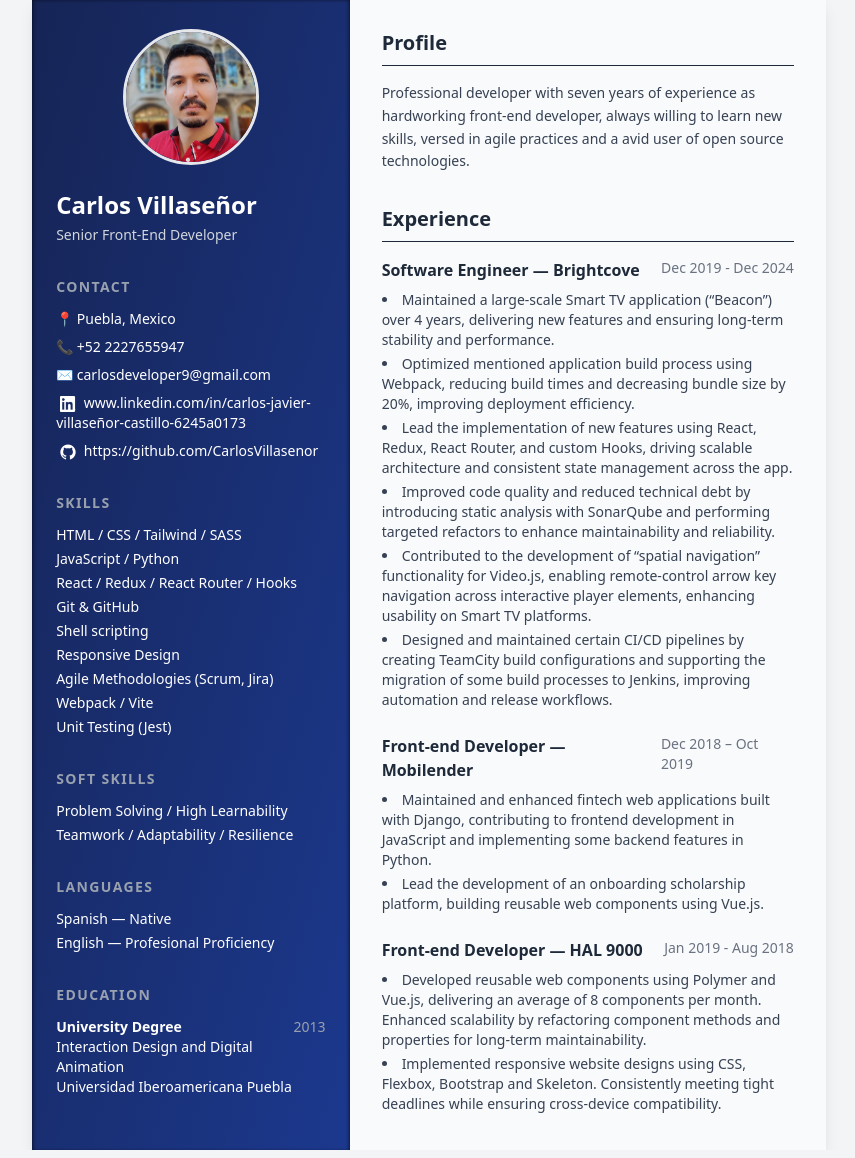
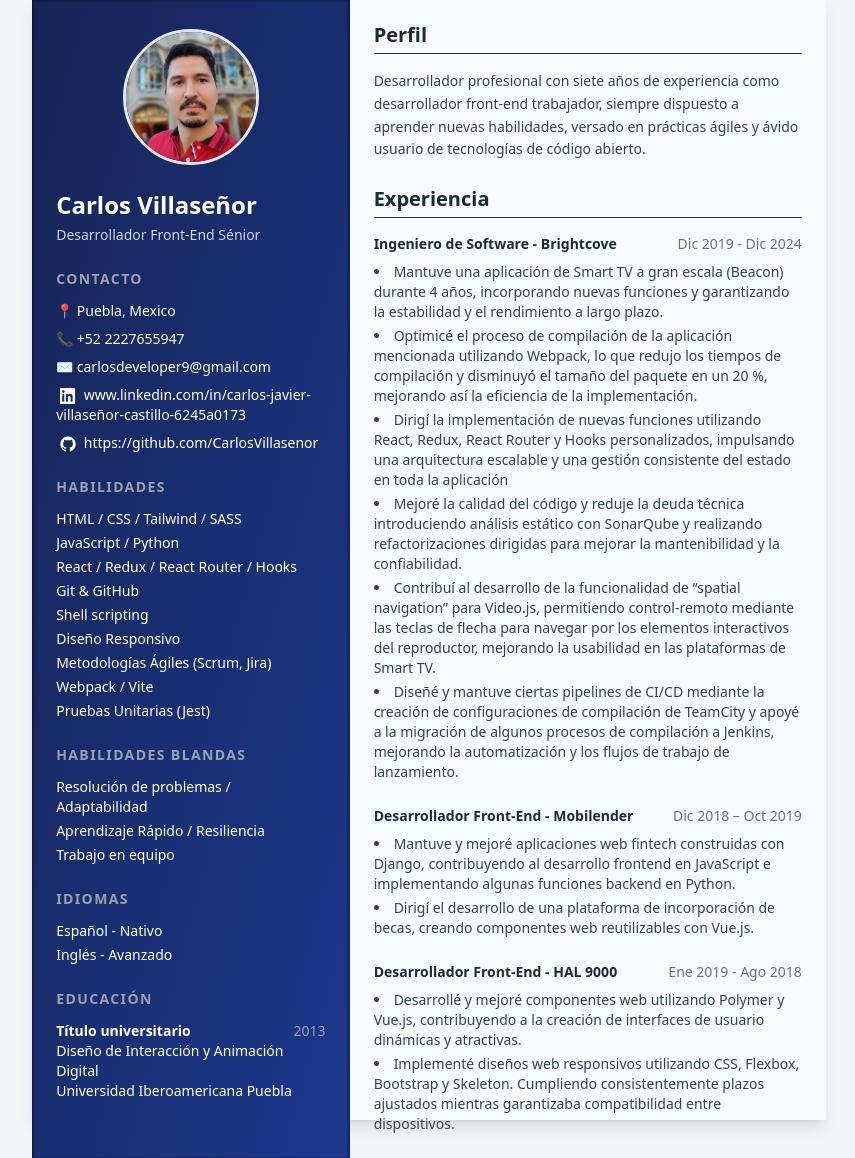
Before and after one commit to CarlosVillasenor/curriculum-vitae-tailwind-project, a website: page index.html in a window 1280 px wide. Shown: the part 3-1161 px from the top of the page, without its empty margins (211-1066 px from the left). Drawn offline with nearby package versions, Linux system fonts and the light colour scheme; files that its build step writes are made by us from their sources.

Commit message:
feat: add spanish version of cv

```diff
--- a/index.html
+++ b/index.html
@@ -17,7 +17,7 @@
 </head>
 
 <body class="bg-gray-100 text-gray-800 font-sans">
-  <div class="max-w-4xl mx-auto bg-gray-50 shadow-lg grid grid-cols-10 w-[210mm] h-[305mm]">
+  <div class="max-w-4xl mx-auto bg-gray-50 shadow-lg grid grid-cols-10 w-[210mm] h-[297mm]">
 
     <!-- LEFT SIDEBAR -->
     <aside class="col-span-4 text-white p-6 shadow-inner shadow-gray-950 bg-gradient-to-br from-blue-950 to-blue-900">
@@ -25,12 +25,12 @@
       <img src="src/img/profile.png" alt="Profile Picture"
         class="w-34 h-34 rounded-full object-cover mt-2 border-gray-200 border-3 mb-6 mx-auto" />
       <h1 class="text-2xl font-bold">Carlos Villaseñor</h1>
-      <p class="text-sm text-gray-300 mt-1">Senior Front-End Developer</p>
+      <p class="text-sm text-gray-300 mt-1">Desarrollador Front-End Sénior</p>
 
       <!-- Contact -->
-      <section class="mt-8">
+      <section class="mt-6">
         <h2 class="text-sm font-semibold tracking-widest text-gray-400 uppercase">
-          Contact
+          Contacto
         </h2>
         <ul class="mt-3 space-y-2 text-sm">
           <li>📍 Puebla, Mexico</li>
@@ -48,47 +48,52 @@
       </section>
 
       <!-- Skills -->
-      <section class="mt-8">
-        <h2 class="text-sm font-semibold tracking-widest text-gray-400 uppercase">Skills</h2>
+      <section class="mt-6">
+        <h2 class="text-sm font-semibold tracking-widest text-gray-400 uppercase">Habilidades</h2>
         <ul class="mt-3 space-y-1 text-sm">
           <li>HTML / CSS / Tailwind / SASS</li>
           <li>JavaScript / Python</li>
           <li>React / Redux / React Router / Hooks</li>
           <li>Git & GitHub</li>
           <li>Shell scripting</li>
-          <li>Responsive Design</li>
-          <li>Agile Methodologies (Scrum, Jira)</li>
+          <li>Diseño Responsivo</li>
+          <li>Metodologías Ágiles (Scrum, Jira)</li>
           <li>Webpack / Vite</li>
-          <li>Unit Testing (Jest)</li>
+          <li>Pruebas Unitarias (Jest)</li>
           <!-- <li>ES 5/6</li> -->
         </ul>
       </section>
 
       <!--Soft Skills-->
-      <section class="mt-8">
-        <h2 class="text-sm font-semibold tracking-widest text-gray-400 uppercase">Soft Skills</h2>
+      <section class="mt-6">
+        <h2 class="text-sm font-semibold tracking-widest text-gray-400 uppercase">
+          Habilidades blandas
+        </h2>
         <ul class="mt-3 space-y-1 text-sm">
-          <li>Problem Solving / High Learnability </li>
-          <li>Teamwork / Adaptability / Resilience</li>
+          <li>Resolución de problemas / Adaptabilidad </li>
+          <li>Aprendizaje Rápido / Resiliencia</li>
+          <li>Trabajo en equipo</li>
         </ul>
       </section>
 
       <!-- Languages -->
-      <section class="mt-8">
-        <h2 class="text-sm font-semibold tracking-widest text-gray-400 uppercase">Languages</h2>
+      <section class="mt-6">
+        <h2 class="text-sm font-semibold tracking-widest text-gray-400 uppercase">
+          Idiomas
+        </h2>
         <ul class="mt-3 space-y-1 text-sm">
-          <li>Spanish — Native</li>
-          <li>English — Profesional Proficiency</li>
+          <li>Español - Nativo</li>
+          <li>Inglés - Avanzado</li>
         </ul>
       </section>
 
       <!-- Education -->
-      <section class="mt-8">
-        <h2 class="text-sm font-semibold tracking-widest text-gray-400 uppercase">Education</h2>
+      <section class="mt-6">
+        <h2 class="text-sm font-semibold tracking-widest text-gray-400 uppercase">Educación</h2>
         <div class="mt-3 flex justify-between text-sm">
           <div>
-            <p class="font-semibold">University Degree</p>
-            <p>Interaction Design and Digital Animation</p>
+            <p class="font-semibold">Título universitario</p>
+            <p>Diseño de Interacción y Animación Digital</p>
             <p>Universidad Iberoamericana Puebla</p>
           </div>
           <span class="text-gray-400">2013</span>
@@ -97,86 +102,88 @@
     </aside>
 
     <!-- RIGHT CONTENT -->
-    <main class="col-span-6 p-8">
+    <main class="col-span-6 p-6">
 
       <!-- Profile -->
       <section>
-        <h2 class="text-xl font-bold border-b pb-2">Profile</h2>
+        <h2 class="text-xl font-bold border-b pb-1">Perfil</h2>
         <p class="mt-4 text-sm leading-relaxed text-gray-700">
-          Professional developer with seven years
-          of experience as hardworking front-end developer, always willing to learn new skills,
-          versed in agile practices and a avid user of open source technologies.
+          Desarrollador profesional con siete años de experiencia como desarrollador front-end trabajador,
+          siempre dispuesto a aprender nuevas habilidades, versado en prácticas ágiles y ávido usuario de
+          tecnologías de código abierto.
         </p>
       </section>
 
       <!-- Experience -->
-      <section class="mt-8">
-        <h2 class="text-xl font-bold border-b pb-2">Experience</h2>
+      <section class="mt-6">
+        <h2 class="text-xl font-bold border-b pb-1">Experiencia</h2>
 
         <div class="mt-4">
           <div class="flex justify-between">
-            <h3 class="font-semibold">Software Engineer — Brightcove</h3>
-            <span class="text-sm text-gray-500">Dec 2019 - Dec 2024</span>
+            <h3 class="font-semibold text-sm">Ingeniero de Software - Brightcove</h3>
+            <span class="text-sm text-gray-500">Dic 2019 - Dic 2024</span>
           </div>
 
           <ul class="list-disc list-inside mt-2 text-sm text-gray-700 space-y-1">
             <!-- (Achievement or responsibility with impact.) -->
             <li>
-              Maintained a large-scale Smart TV application (“Beacon”) over 4 years, delivering new features and
-              ensuring long-term stability and performance.
+              Mantuve una aplicación de Smart TV a gran escala (Beacon) durante 4 años, incorporando nuevas funciones y
+              garantizando la estabilidad y el rendimiento a largo plazo.
             </li>
             <li>
-              Optimized mentioned application build process using Webpack, reducing build times and decreasing bundle
-              size by 20%, improving deployment efficiency.
+              Optimicé el proceso de compilación de la aplicación mencionada utilizando Webpack, lo que redujo los tiempos de
+              compilación y disminuyó el tamaño del paquete en un 20 %, mejorando así la eficiencia de la implementación.
             </li>
             <li>
-              Lead the implementation of new features using React, Redux, React Router, and custom Hooks, driving
-              scalable architecture and consistent state management across the app.
+              Dirigí la implementación de nuevas funciones utilizando React, Redux, React Router y Hooks personalizados,
+              impulsando una arquitectura escalable y una gestión consistente del estado en toda la aplicación
             </li>
             <li>
-              Improved code quality and reduced technical debt by introducing static analysis with SonarQube and
-              performing targeted refactors to enhance maintainability and reliability.
+              Mejoré la calidad del código y reduje la deuda técnica introduciendo análisis estático con SonarQube y
+              realizando refactorizaciones dirigidas para mejorar la mantenibilidad y la confiabilidad.
             </li>
             <li>
-              Contributed to the development of “spatial navigation” functionality for Video.js, enabling remote-control
-              arrow key navigation across interactive player elements, enhancing usability on Smart TV platforms.
+              Contribuí al desarrollo de la funcionalidad de “spatial navigation” para Video.js, permitiendo control-remoto
+              mediante las teclas de flecha para navegar por los elementos interactivos del reproductor, mejorando la usabilidad
+              en las plataformas de Smart TV.
             </li>
             <li>
-              Designed and maintained certain CI/CD pipelines by creating TeamCity build configurations and supporting
-              the migration of some build processes to Jenkins, improving automation and release workflows.
+              Diseñé y mantuve ciertas pipelines de CI/CD mediante la creación de configuraciones de compilación de TeamCity
+              y apoyé a la migración de algunos procesos de compilación a Jenkins, mejorando la automatización y los flujos de
+              trabajo de lanzamiento.
             </li>
           </ul>
         </div>
 
         <div class="mt-6">
           <div class="flex justify-between">
-            <h3 class="font-semibold">Front-end Developer — Mobilender</h3>
-            <span class="text-sm text-gray-500">Dec 2018 – Oct 2019</span>
+            <h3 class="font-semibold text-sm">Desarrollador Front-End - Mobilender</h3>
+            <span class="text-sm text-gray-500">Dic 2018 – Oct 2019</span>
           </div>
           <ul class="list-disc list-inside mt-2 text-sm text-gray-700 space-y-1">
             <li>
-              Maintained and enhanced fintech web applications built with Django, contributing to frontend development
-              in JavaScript and implementing some backend features in Python.
+              Mantuve y mejoré aplicaciones web fintech construidas con Django, contribuyendo al desarrollo frontend
+              en JavaScript e implementando algunas funciones backend en Python.
             </li>
             <li>
-              Lead the development of an onboarding scholarship platform, building reusable web components using Vue.js.
+              Dirigí el desarrollo de una plataforma de incorporación de becas, creando componentes web reutilizables con Vue.js.
             </li>
           </ul>
         </div>
 
         <div class="mt-6">
           <div class="flex justify-between">
-            <h3 class="font-semibold">Front-end Developer — HAL 9000</h3>
-            <span class="text-sm text-gray-500">Jan 2019 - Aug 2018</span>
+            <h3 class="font-semibold text-sm">Desarrollador Front-End - HAL 9000</h3>
+            <span class="text-sm text-gray-500">Ene 2019 - Ago 2018</span>
           </div>
           <ul class="list-disc list-inside mt-2 text-sm text-gray-700 space-y-1">
             <li>
-              Developed reusable web components using Polymer and Vue.js, delivering an average of 8 components per
-              month. Enhanced scalability by refactoring component methods and properties for long-term maintainability.
+              Desarrollé y mejoré componentes web utilizando Polymer y Vue.js, contribuyendo a la creación de interfaces
+              de usuario dinámicas y atractivas.
             </li>
             <li>
-              Implemented responsive website designs using CSS, Flexbox, Bootstrap and Skeleton. Consistently meeting
-              tight deadlines while ensuring cross-device compatibility.
+              Implementé diseños web responsivos utilizando CSS, Flexbox, Bootstrap y Skeleton.
+              Cumpliendo consistentemente plazos ajustados mientras garantizaba compatibilidad entre dispositivos.
             </li>
           </ul>
         </div>
```
